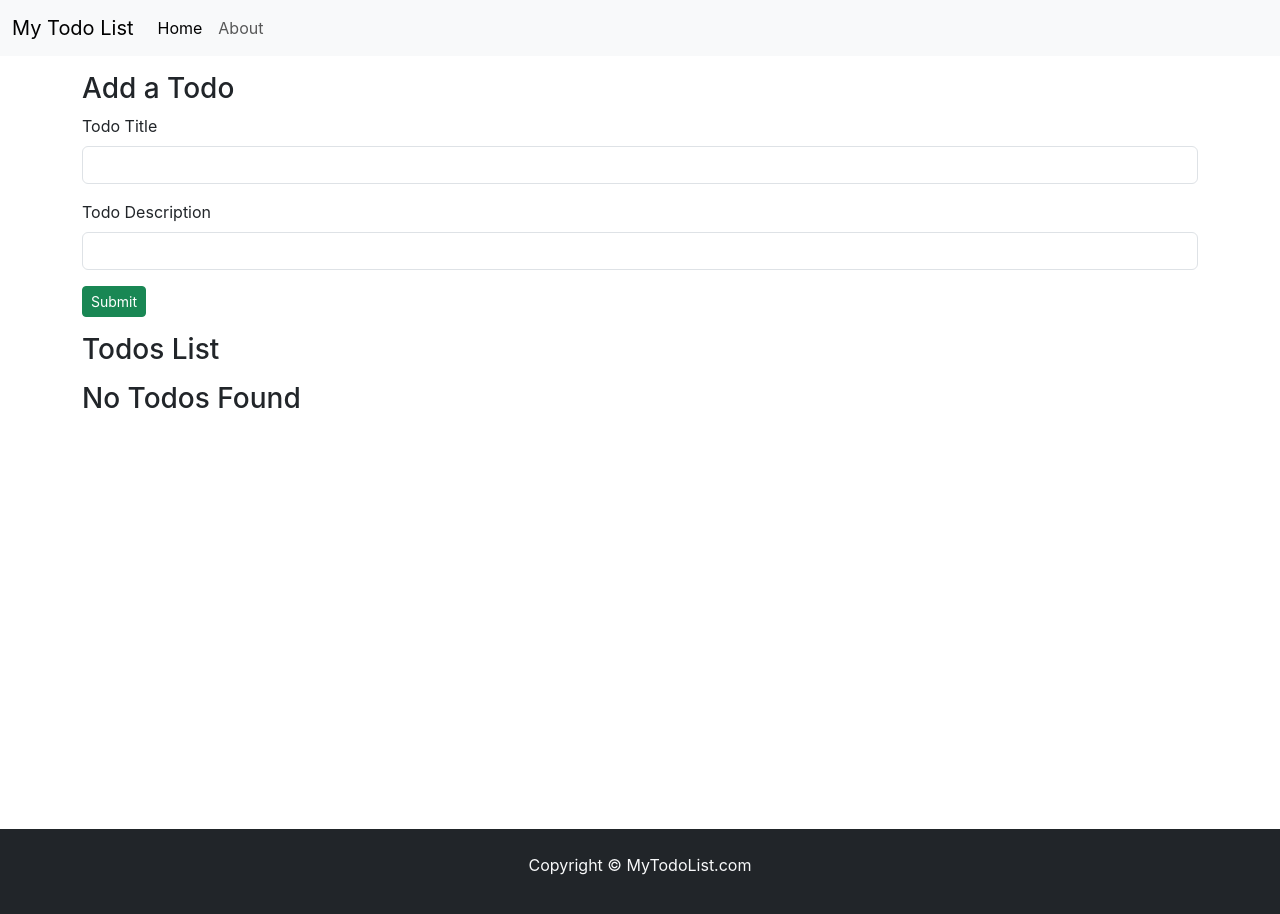
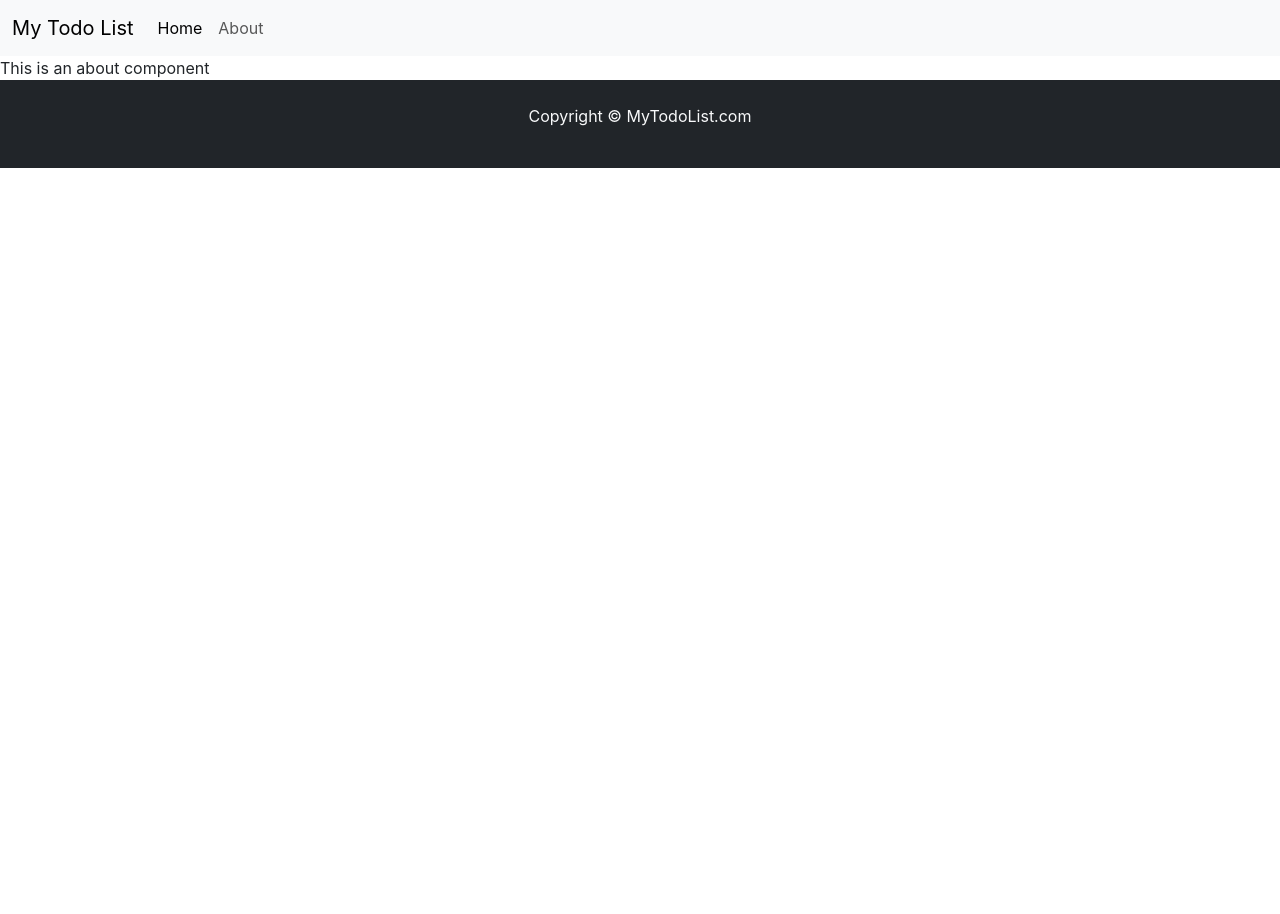
Before and after one commit to DivyJain23/todo-list, a React (Create React App) app: page /about in a window 1280 px wide. Shown: the top 914 px of the page. After the commit the page ends 800 px from the top, so only its background shows below. Built offline with nearby package versions, Linux system fonts and the light colour scheme.

Commit message:
-implemented react-router

```diff
--- a/src/App.js
+++ b/src/App.js
@@ -5,11 +5,11 @@
 import Header from './MyComponents/Header';
 import { Todos } from './MyComponents/Todos';
 import {
-  createBrowserRouter,
-  RouterProvider,
-  Route,
-  Link,
+  BrowserRouter as Router,
+  Routes,
+  Route
 } from "react-router-dom";
+import { About } from './MyComponents/About';
 
 function App() {
   let initTodo;
@@ -22,8 +22,8 @@
   const [todos, setTodos] = useState(initTodo);
 
   useEffect(() => {
-    localStorage.setItem("todos",JSON.stringify(todos));
-   }, [todos])
+    localStorage.setItem("todos", JSON.stringify(todos));
+  }, [todos])
 
   const onDelete = (todo) => {
     console.log(todo);
@@ -50,14 +50,20 @@
 
   return (
     <div className="">
-      <>
-        <Header title="My Todo List" />
-        <AddTodo addTodo={addTodo} />
-        <Todos todos={todos} onDelete={onDelete} />
-        <Footer />
-      </>
-    </div>
-  );
+      <Router>
+      <Header title="My Todo List" />
+        <Routes>
+          <Route exact path="/" element={
+              <>
+                <AddTodo addTodo={addTodo} />
+                <Todos todos={todos} onDelete={onDelete} />I
+              </>
+          }/>
+          <Route exact path="/about" element={<About/>}/>
+        </Routes>
+      <Footer/>
+      </Router>
+    </div>)
 }
 
 export default App;
--- /dev/null
+++ b/src/MyComponents/About.js
@@ -0,0 +1,7 @@
+import React from 'react'
+
+export const About = () => {
+  return (
+    <div>This is an about component</div>
+  )
+}
--- a/src/MyComponents/Header.js
+++ b/src/MyComponents/Header.js
@@ -1,20 +1,23 @@
 import React from 'react'
+import {
+    Link
+} from "react-router-dom";
 
 export default function Header(props) {
     return (
         <nav className="navbar navbar-expand-lg bg-body-tertiary">
             <div className="container-fluid">
-                <a className="navbar-brand" href="#">{props.title}</a>
+                <Link className="navbar-brand" to="/">{props.title}</Link>
                 <button className="navbar-toggler" type="button" data-bs-toggle="collapse" data-bs-target="#navbarSupportedContent" aria-controls="navbarSupportedContent" aria-expanded="false" aria-label="Toggle navigation">
                     <span className="navbar-toggler-icon"></span>
                 </button>
                 <div className="collapse navbar-collapse" id="navbarSupportedContent">
                     <ul className="navbar-nav me-auto mb-2 mb-lg-0">
                         <li className="nav-item">
-                            <a className="nav-link active" aria-current="page" href="#">Home</a>
+                            <Link className="nav-link active" aria-current="page" to="/">Home</Link>
                         </li>
                         <li className="nav-item">
-                            <a className="nav-link" href="#">About</a>
+                            <Link className="nav-link" to="/about">About</Link>
                         </li>
                     </ul>
                 </div>
```
Also changed, not shown: src/txt1.txt (deleted).
